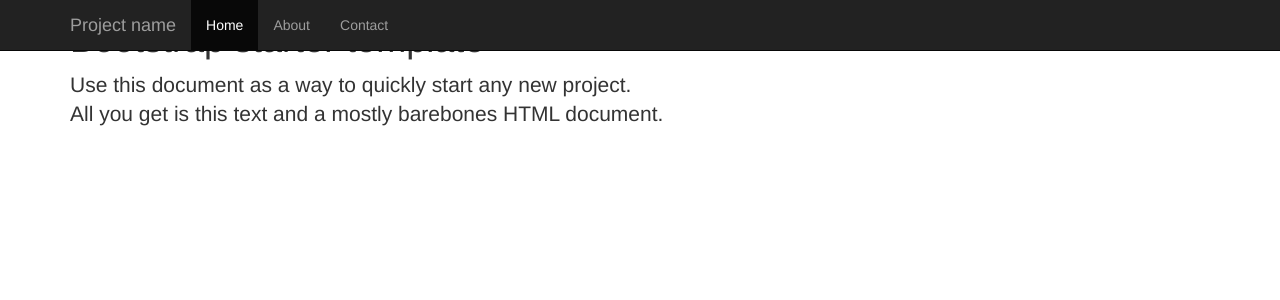
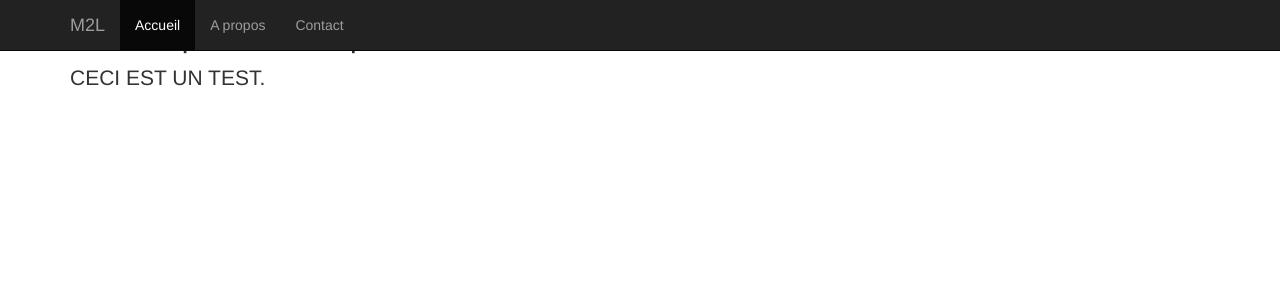
Before and after one commit to Mamas62/m2l, a PHP site: page / in a window 1280 px wide. Shown: the top 300 px of the page. Run offline with PHP 8.4, Linux system fonts and the light colour scheme; some libraries are stand-ins or nearby versions.

Commit message:
Adaptation de l'index de Administrateur pour qu'il prenne en compte le css

```diff
--- a/Administrateur/index.php
+++ b/Administrateur/index.php
@@ -1,24 +1,16 @@
 <!DOCTYPE html>
-<html lang="en">
+<html lang="fr">
   <head>
     <meta charset="utf-8">
     <meta http-equiv="X-UA-Compatible" content="IE=edge">
     <meta name="viewport" content="width=device-width, initial-scale=1">
     <meta name="description" content="">
     <meta name="author" content="">
-    <link rel="icon" href="../../favicon.ico">
 
-    <title>Starter Template for Bootstrap</title>
+    <title>Accueil Administrateur</title>
 
     <!-- Bootstrap core CSS -->
-    <link href="../../dist/css/bootstrap.min.css" rel="stylesheet">
-
-    <!-- Custom styles for this template -->
-    <link href="starter-template.css" rel="stylesheet">
-
-    <!-- Just for debugging purposes. Don't actually copy these 2 lines! -->
-    <!--[if lt IE 9]><script src="../../assets/js/ie8-responsive-file-warning.js"></script><![endif]-->
-    <script src="../../assets/js/ie-emulation-modes-warning.js"></script>
+    <link href="../css/bootstrap.min.css" rel="stylesheet">
 
     <!-- HTML5 shim and Respond.js IE8 support of HTML5 elements and media queries -->
     <!--[if lt IE 9]>
@@ -38,12 +30,12 @@
             <span class="icon-bar"></span>
             <span class="icon-bar"></span>
           </button>
-          <a class="navbar-brand" href="#">Project name</a>
+          <a class="navbar-brand" href="#">M2L</a>
         </div>
         <div class="collapse navbar-collapse">
           <ul class="nav navbar-nav">
-            <li class="active"><a href="#">Home</a></li>
-            <li><a href="#about">About</a></li>
+            <li class="active"><a href="#">Accueil</a></li>
+            <li><a href="#about">A propos</a></li>
             <li><a href="#contact">Contact</a></li>
           </ul>
         </div><!--/.nav-collapse -->
@@ -53,8 +45,9 @@
     <div class="container">
 
       <div class="starter-template">
-        <h1>Bootstrap starter template</h1>
-        <p class="lead">Use this document as a way to quickly start any new project.<br> All you get is this text and a mostly barebones HTML document.</p>
+        <h1>   </h1>
+        <h2>Bootstrap starter template TEST</h2>
+        <p class="lead">CECI EST UN TEST.</p>
       </div>
 
     </div><!-- /.container -->
@@ -64,8 +57,7 @@
     ================================================== -->
     <!-- Placed at the end of the document so the pages load faster -->
     <script src="https://ajax.googleapis.com/ajax/libs/jquery/1.11.1/jquery.min.js"></script>
-    <script src="../../dist/js/bootstrap.min.js"></script>
+    <script src="../js/bootstrap.min.js"></script>
     <!-- IE10 viewport hack for Surface/desktop Windows 8 bug -->
-    <script src="../../assets/js/ie10-viewport-bug-workaround.js"></script>
   </body>
 </html>
```
